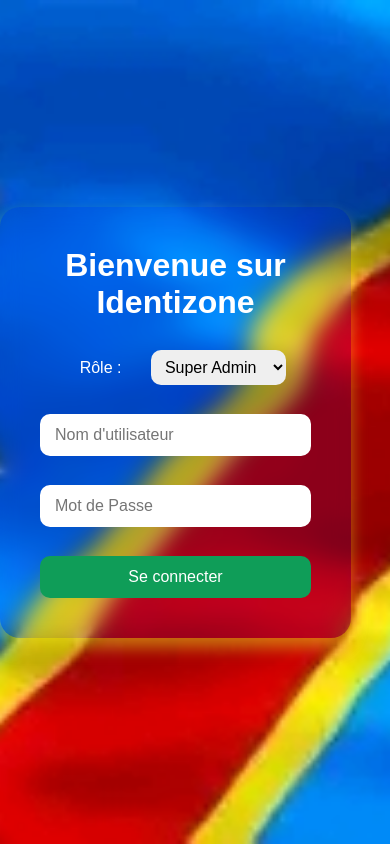
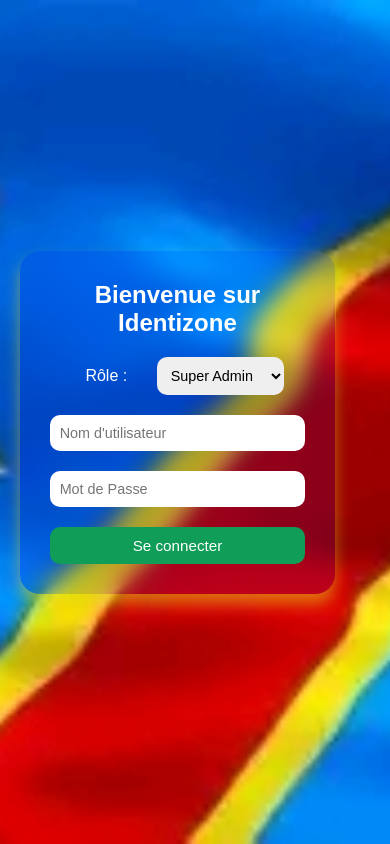
Before and after one commit to methy-tec/Identizone-Main, a website: page public/login.html in a window 390 px wide. Drawn offline with Linux system fonts and the light colour scheme.

Commit message:
Update style.css

```diff
--- a/public/style.css
+++ b/public/style.css
@@ -150,9 +150,31 @@
 }
 
 /*Grand Ecran et petit */
-@media screen and (max-width: 768px){
-    .login-container{
+@media screen and (max-width: 768px) {
+    body {
+        background-size: cover;
+        background-position: center center;
+    }
+    .login-container {
         width: 90%;
+        padding: 30px; /* réduire padding pour mobile */
     }
 
+    .login-container h2 {
+        font-size: 1.5rem; /* plus lisible sur petit écran */
+    }
+
+    .input-box input,
+    .input-box select {
+        font-size: 0.9rem;
+        padding: 10px;
+    }
+    .input-box {
+        margin: 20px 0;
+    }
+
+    button {
+        font-size: 0.95rem;
+        padding: 10px;
+    }
 }
```
